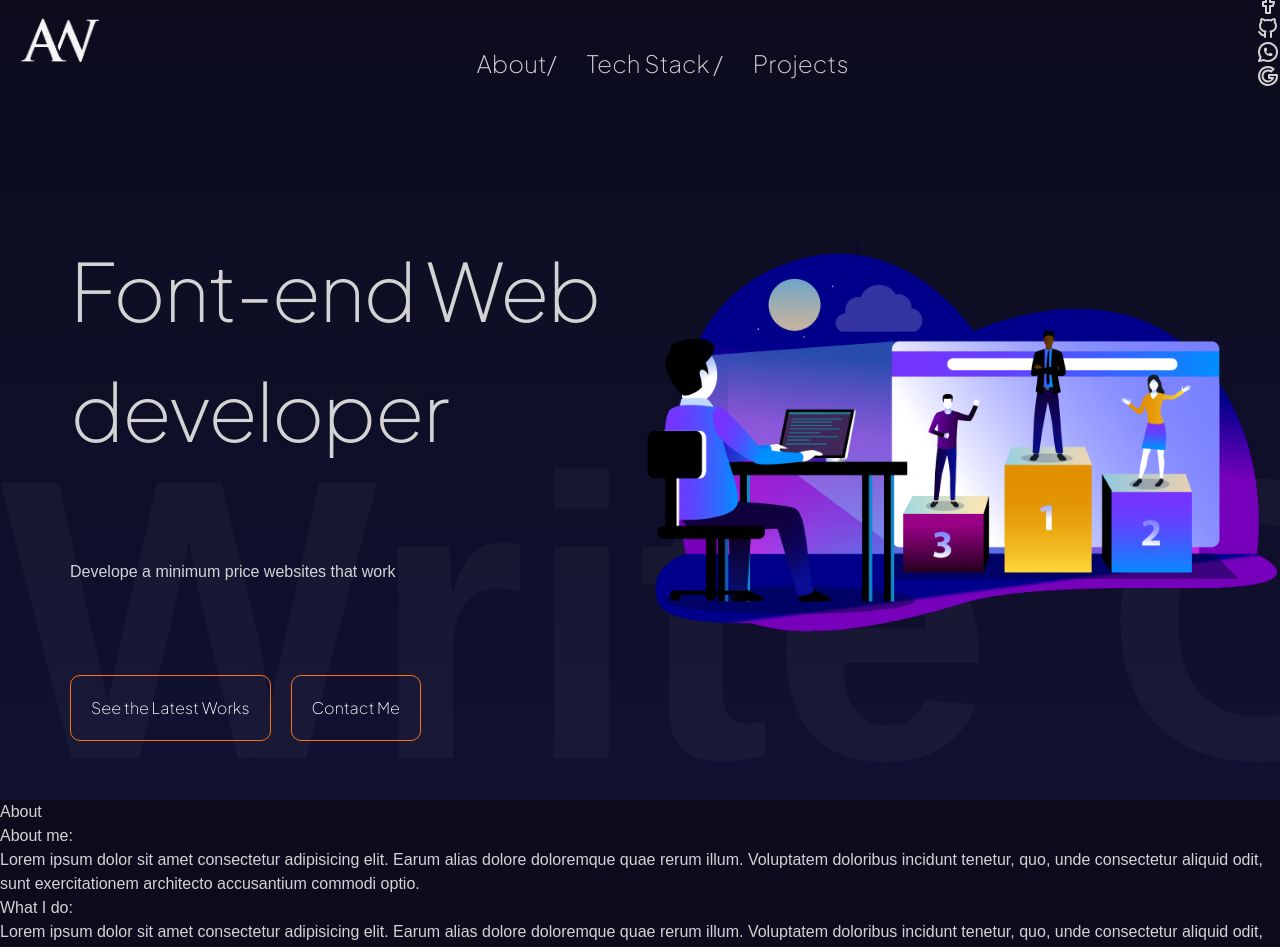
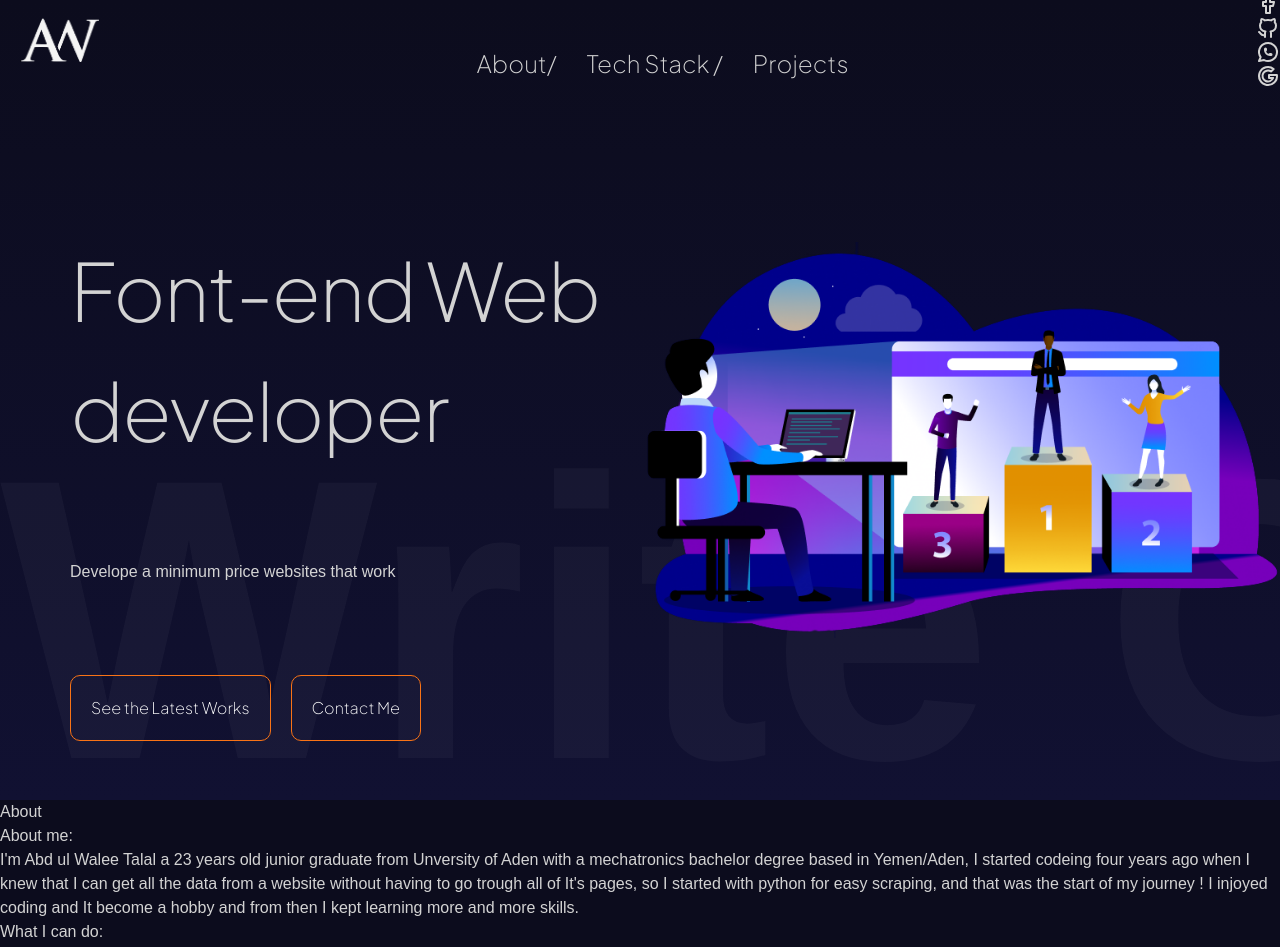
Before and after one commit to seriesBLACK/portfolio3.0, a React (Vite) app: page / in a window 1280 px wide. Shown: the top 947 px of the page. Built offline with nearby package versions, Linux system fonts and the light colour scheme.

Commit message:
finish about section

```diff
--- a/src/css/about.css
+++ b/src/css/about.css
@@ -15,7 +15,7 @@
   }
 
   #first-col-p {
-    font-size: 15px;
+    font-size: 12px;
     word-break: break-all;
     margin: 5px;
   }
@@ -28,12 +28,12 @@
   }
 
   #second-col-h2 {
-    font-size: 20px;
+    font-size: 18px;
     margin: 0 5px 0 5px;
   }
 
   #second-col-p {
-    font-size: 15px;
+    font-size: 14px;
     word-break: break-all;
     margin: 5px;
     font-weight: 600;
--- a/src/sections/About.jsx
+++ b/src/sections/About.jsx
@@ -7,22 +7,10 @@ export default function About() {
   const ref = useRef(null);
   const inView = useInView(ref);
 
-  // const secVariants = {
-  //   initial: {
-  //     opacity: 0
-  //   },
-  //   animate: {
-  //     opacity: 1,
-  //     transition: {
-  //       duration: 2,
-  //       staggerChildren: 1,
-  //     },
-  //   }
-  // }
 
   return (
     <section id="about" className="w-full h-[100vh] bg-gradient-to-b from-[#111132] to-[#0c0c1d] flex flex-col items-center justify-center">
-      <h1 className="font-[Melodrama-Bold] text-[3rem]">About</h1>
+      <h1 className="text-[3rem] max-sm:hidden">About</h1>
       <motion.div ref={ref} id="aboutSec" className="size-[75%] grid grid-cols-3 gap-4">
         <motion.div id="first-col" initial={{
           x: -500
@@ -34,9 +22,12 @@ export default function About() {
 
             }
           }}
-          className="bg-black shadow-[5px_5px_0px_0px_rgba(109,40,217)] rounded-lg col-start-1 col-span-2">
+          className="bg-black shadow-[5px_5px_0px_0px_rgba(109,40,217)] rounded-lg col-start-1 col-span-2 max-sm:h-[259px]">
           <h2 id="first-col-h2" className="font-bold text-3xl max-sm:text-2lg m-5">About me:</h2>
-          <p id="first-col-p" className="font-mono max-sm:text-sm m-5">Lorem ipsum dolor sit amet consectetur adipisicing elit. Earum alias dolore doloremque quae rerum illum. Voluptatem doloribus incidunt tenetur, quo, unde consectetur aliquid odit, sunt exercitationem architecto accusantium commodi optio.</p>
+          <p id="first-col-p" className="font-mono max-sm:text-sm m-5">I&apos;m Abd ul Walee Talal a 23 years old junior graduate from Unversity of Aden with a mechatronics bachelor degree based in Yemen/Aden,
+            I started codeing four years ago when I knew that I can get all the data from a website without having to go trough all of It&apos;s pages, so I started with python for easy scraping, and that was the start of my journey !
+            I injoyed coding and It become a hobby and from then I kept learning more and more skills.
+          </p>
         </motion.div>
         <motion.div
           id="second-col"
@@ -51,8 +42,12 @@ export default function About() {
             }
           }}
           className="bg-[#ffffffa6] shadow-[3px_3px_3px_3px_rgba(109,40,217)] rounded-lg row-span-2">
-          <h2 id="second-col-h2" className="font-bold text-3xl max-sm:text-lg m-5 text-black">What I do:</h2>
-          <p id="second-col-p" className="font-mono m-5 text-black max-sm:text-lg">Lorem ipsum dolor sit amet consectetur adipisicing elit. Earum alias dolore doloremque quae rerum illum. Voluptatem doloribus incidunt tenetur, quo, unde consectetur aliquid odit, sunt exercitationem architecto accusantium commodi optio.</p>
+          <h2 id="second-col-h2" className="font-bold text-3xl max-sm:text-lg m-5 text-black">What I can do:</h2>
+          <p id="second-col-p" className="font-mono m-5 text-black max-sm:text-sg">well I can do alot of things, mainly making websites. I can make a website with react, nextjs or even vanilla js as fast as possible.
+            or for a modren websites mren-stach is the way to go now a days nothing that I can&apos;t do. I can help you with an existing website or making one from the ground up all for the least price you can find. <br />
+            "make it work, make it right, make it fast".
+
+          </p>
 
         </motion.div>
 
--- a/src/sections/Contact.jsx
+++ b/src/sections/Contact.jsx
@@ -116,7 +116,7 @@ const Contact = () => {
           <textarea className="bg-transparent border-[1px] border-white rounded-lg p-2" rows={4} placeholder="Message" name="message" />
           <button className="bg-orange-500 p-5 max-sm:p-2 max-sm:text-sm border-none rounded-lg text-xl cursor-pointer">Send</button>
           {error && "Error"}
-          {success && "Success"}
+          {success && "Message Sent"}
         </motion.form>
       </div>
 
```
